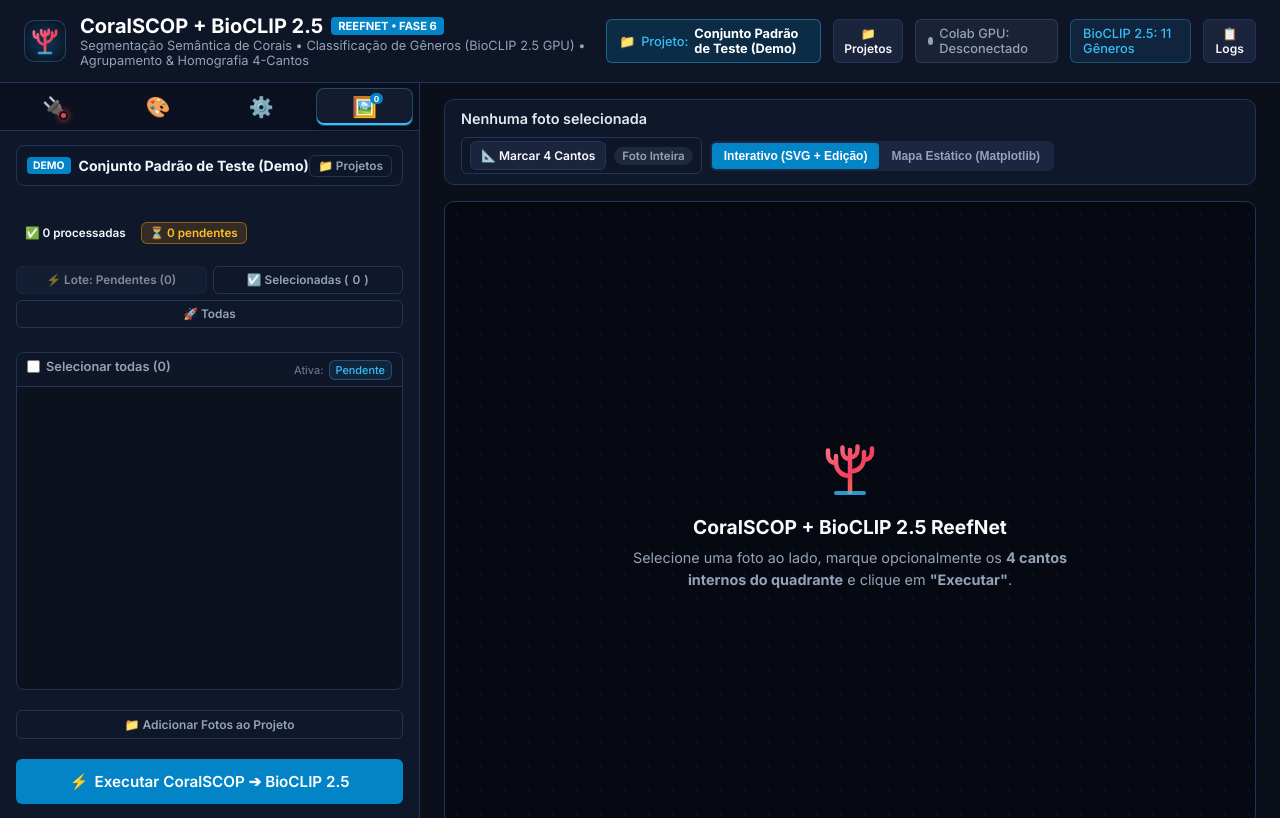
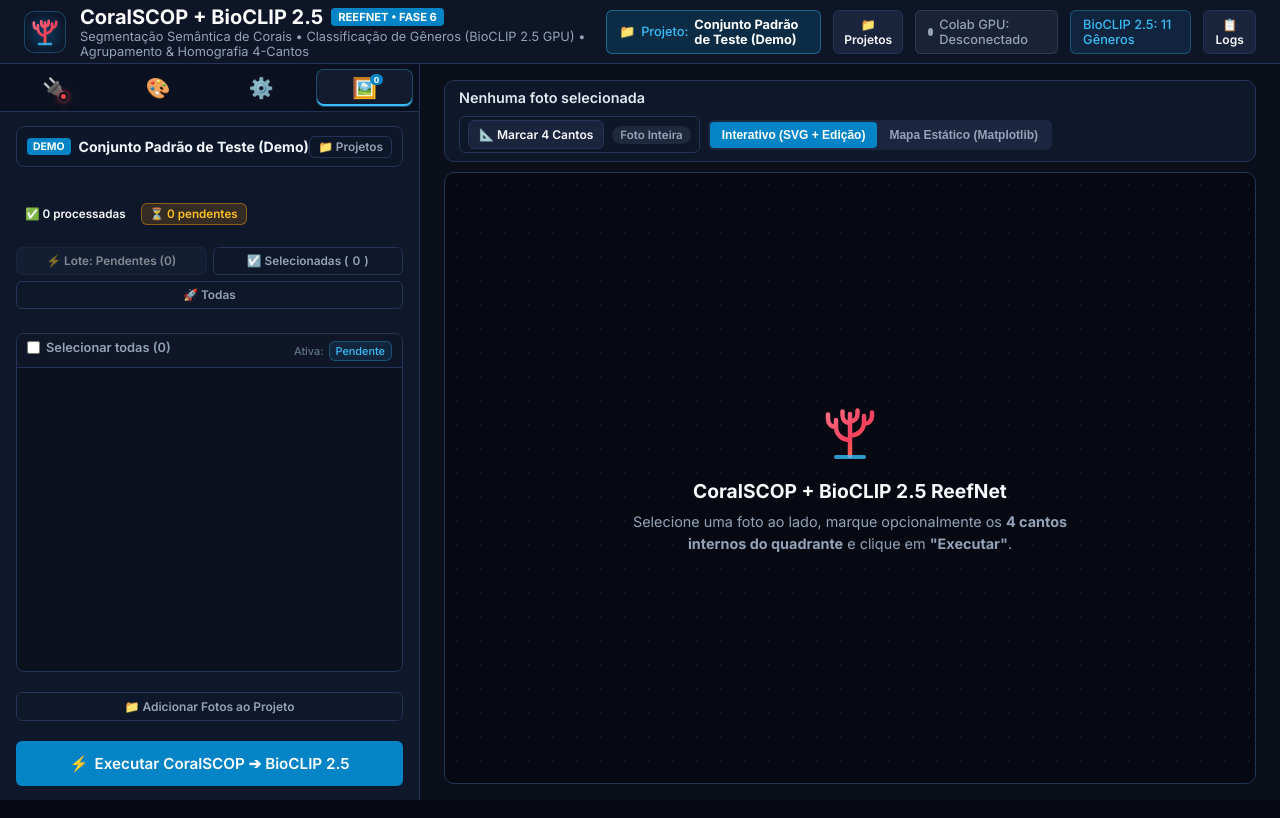
Before and after one commit to mateusfel/coralnet-sam, a Flask app: page / in a window 1280 px wide. Run offline with Flask 3, Linux system fonts and the light colour scheme; data that the repository does not hold is empty; some libraries are stand-ins or nearby versions.

Commit message:
fix(ui): ajustar altura do canvas para 100% da primeira dobra e eliminar scroll fantasma global

```diff
--- a/static/css/style.css
+++ b/static/css/style.css
@@ -57,7 +57,9 @@ body {
   font-family: 'Inter', -apple-system, BlinkMacSystemFont, sans-serif;
   background-color: var(--bg-main);
   color: var(--text-main);
-  min-height: 100vh;
+  height: 100vh;
+  max-height: 100vh;
+  overflow: hidden;
   display: flex;
   flex-direction: column;
 }
@@ -66,10 +68,13 @@ body {
 .app-header {
   background-color: #0d1527;
   border-bottom: 1px solid var(--border-color);
-  padding: 14px 24px;
+  padding: 0 24px;
+  height: 64px;
+  max-height: 64px;
   display: flex;
   justify-content: space-between;
   align-items: center;
+  flex-shrink: 0;
   position: sticky;
   top: 0;
   z-index: 50;
@@ -168,6 +173,8 @@ body {
 .app-layout {
   display: grid;
   grid-template-columns: 420px 1fr;
+  height: calc(100vh - 64px);
+  max-height: calc(100vh - 64px);
   flex: 1;
   overflow: hidden;
 }
@@ -179,8 +186,8 @@ body {
   overflow: hidden;
   display: flex;
   flex-direction: column;
-  height: calc(100vh - 65px);
-  max-height: calc(100vh - 65px);
+  height: 100%;
+  max-height: 100%;
 }
 
 /* VS Code Style Activity Tab Bar */
@@ -627,9 +634,35 @@ label {
   display: flex;
   flex-direction: column;
   overflow-y: auto;
-  max-height: calc(100vh - 65px);
+  overflow-x: hidden;
+  height: 100%;
+  max-height: 100%;
   padding: 16px 24px;
   gap: 16px;
+}
+
+/* First-Fold Viewport Block (Toolbar + Canvas fitting 100% of visible viewport) */
+.canvas-viewport-block {
+  display: flex;
+  flex-direction: column;
+  gap: 10px;
+  height: calc(100vh - 64px - 32px);
+  min-height: calc(100vh - 64px - 32px);
+  max-height: calc(100vh - 64px - 32px);
+  flex-shrink: 0;
+  width: 100%;
+}
+
+.canvas-viewport-block .workspace-toolbar {
+  flex-shrink: 0;
+  padding: 8px 14px;
+}
+
+.canvas-viewport-block .viewer-container {
+  flex: 1;
+  min-height: 0;
+  height: 100%;
+  max-height: none;
 }
 
 .workspace-toolbar {
@@ -695,10 +728,9 @@ label {
 
 /* Viewer Container (Responsive Canvas Fit + Fullscreen Toggle) */
 .viewer-container {
-  height: calc(100vh - 175px);
-  min-height: 480px;
-  max-height: calc(100vh - 165px);
-  flex-shrink: 0;
+  flex: 1;
+  min-height: 0;
+  height: 100%;
   background-color: #060911;
   background-image: radial-gradient(rgba(56, 189, 248, 0.08) 1px, transparent 1px);
   background-size: 24px 24px;
@@ -804,7 +836,7 @@ label {
 
 .panzoom-layer img {
   max-width: 100%;
-  max-height: calc(100vh - 195px);
+  max-height: calc(100vh - 175px);
   width: auto;
   height: auto;
   display: block;
--- a/templates/index.html
+++ b/templates/index.html
@@ -421,8 +421,10 @@
 
     <!-- Main Workspace -->
     <section class="main-workspace">
-      <!-- Toolbar -->
-      <div class="workspace-toolbar">
+      <!-- First-Fold Viewport Block (Toolbar + Canvas fitting 100% of visible viewport) -->
+      <div class="canvas-viewport-block" id="canvas-viewport-block">
+        <!-- Toolbar -->
+        <div class="workspace-toolbar">
         <div class="toolbar-left">
           <span id="image-name-badge" class="toolbar-title">Nenhuma foto selecionada</span>
           <span id="colony-count-badge" class="badge badge-count" style="display: none;">0 colônias</span>
@@ -707,6 +709,8 @@
           </div>
         </div>
       </div>
+      <!-- End of canvas-viewport-block -->
+    </div>
 
       <!-- Ecological Summary Cards & Per-Group / Per-Colony Footer Table -->
       <div class="results-panel" id="results-panel" style="display: none;">
```
Also changed, not shown: 1 other file.
